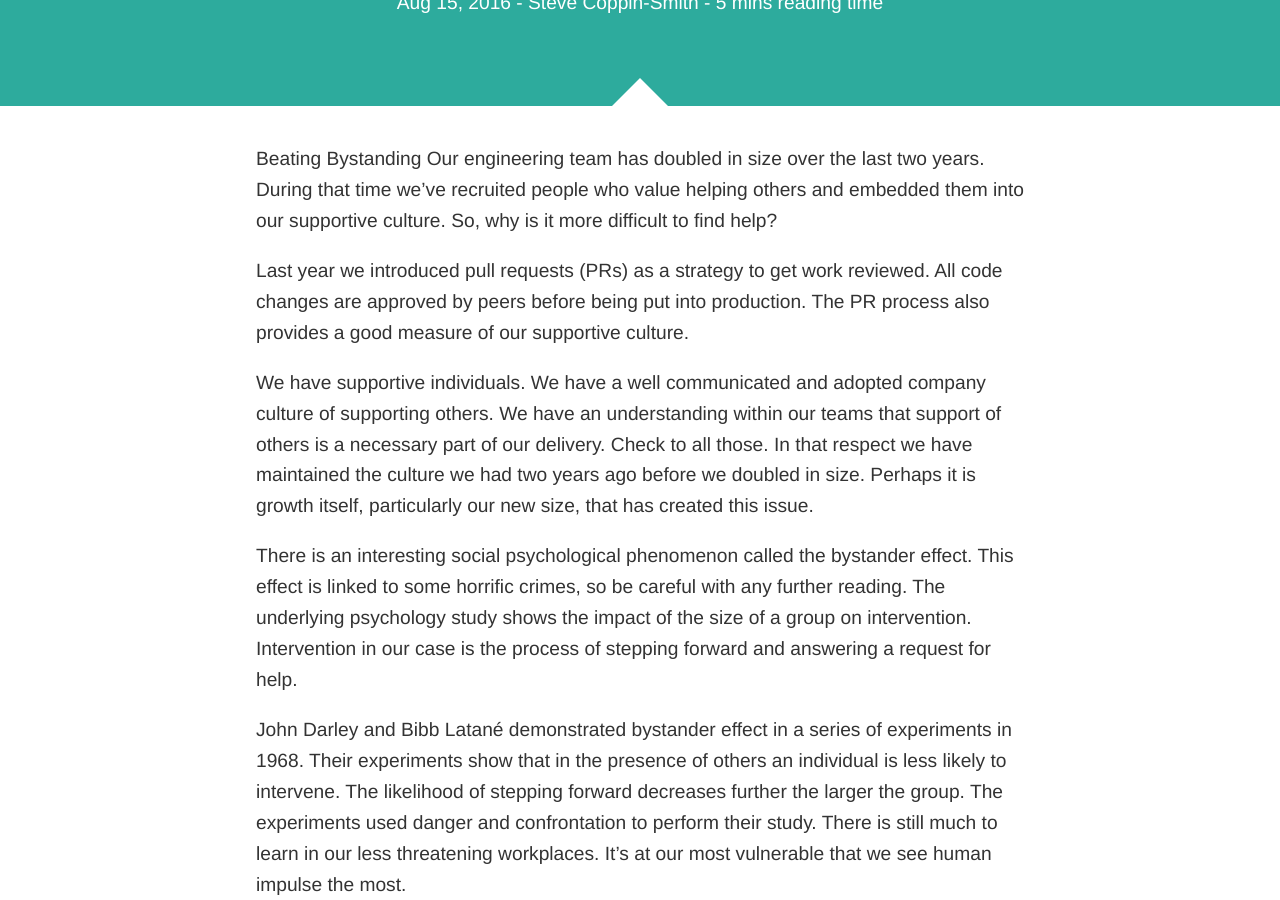
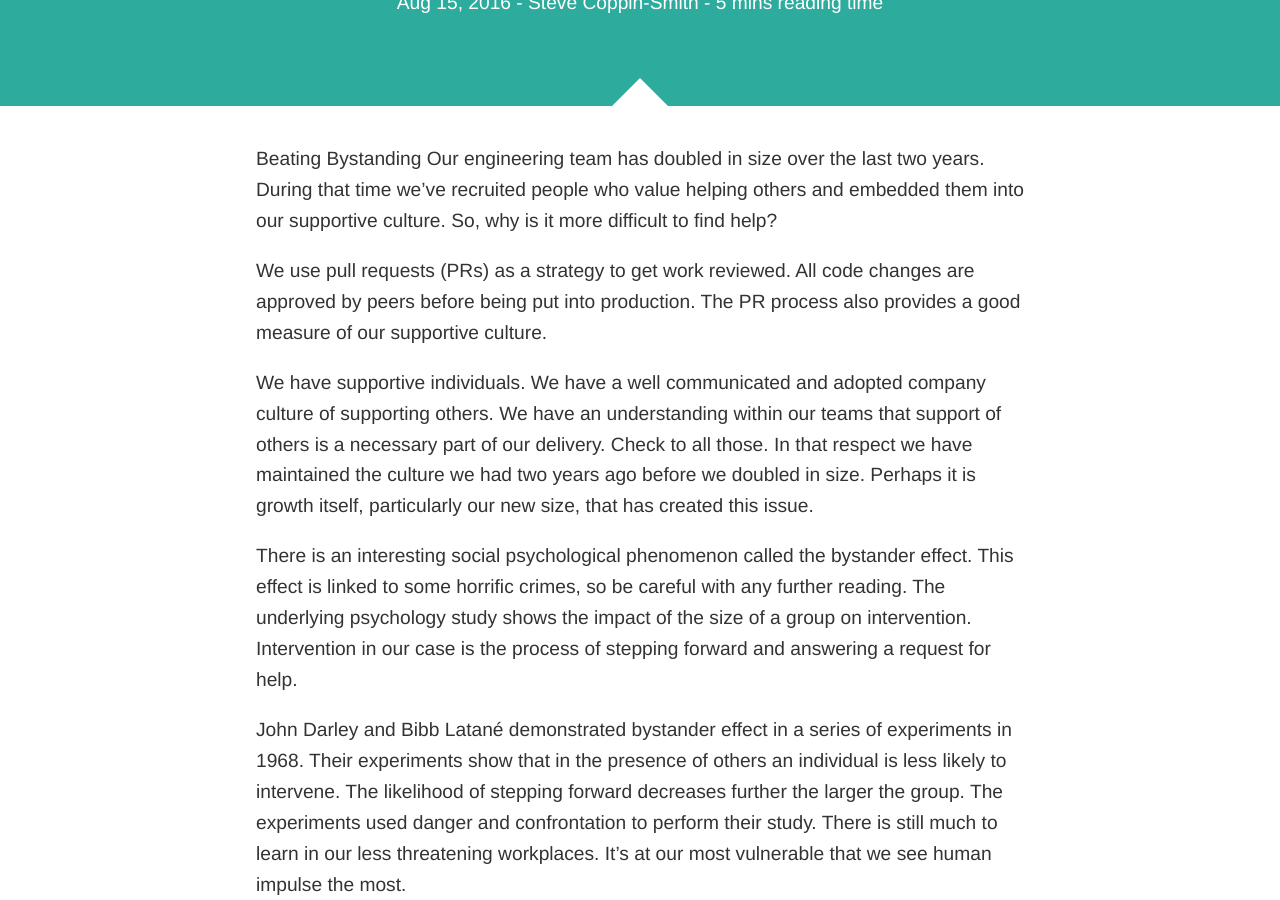
Before and after one commit to holidayextras/holidayextras.github.com, a Jekyll site: the page built from _posts/2016-08-15-beating-bystanding.md, in a window 1280 px wide and 900 px high, scrolled down 371 px. Built offline with Jekyll 4.4.1, drawn with Linux system fonts in a browser that asks for light colours; nearby versions of some CDN libraries; comment, search, counter and statistics services are not loaded.

Commit message:
Changing PR intro line

```diff
--- a/_posts/2016-08-15-beating-bystanding.md
+++ b/_posts/2016-08-15-beating-bystanding.md
@@ -10,7 +10,7 @@ excerpt: We have supportive individuals. We have a well communicated and adopted
 Beating Bystanding
 Our engineering team has doubled in size over the last two years. During that time we’ve recruited people who value helping others and embedded them into our supportive culture. So, why is it more difficult to find help?
 
-Last year we introduced pull requests (PRs) as a strategy to get work reviewed. All code changes are approved by peers before being put into production. The PR process also provides a good measure of our supportive culture.
+We use pull requests (PRs) as a strategy to get work reviewed. All code changes are approved by peers before being put into production. The PR process also provides a good measure of our supportive culture.
 
 We have supportive individuals. We have a well communicated and adopted company culture of supporting others. We have an understanding within our teams that support of others is a necessary part of our delivery. Check to all those. In that respect we have maintained the culture we had two years ago before we doubled in size. Perhaps it is growth itself, particularly our new size, that has created this issue.
 
```
